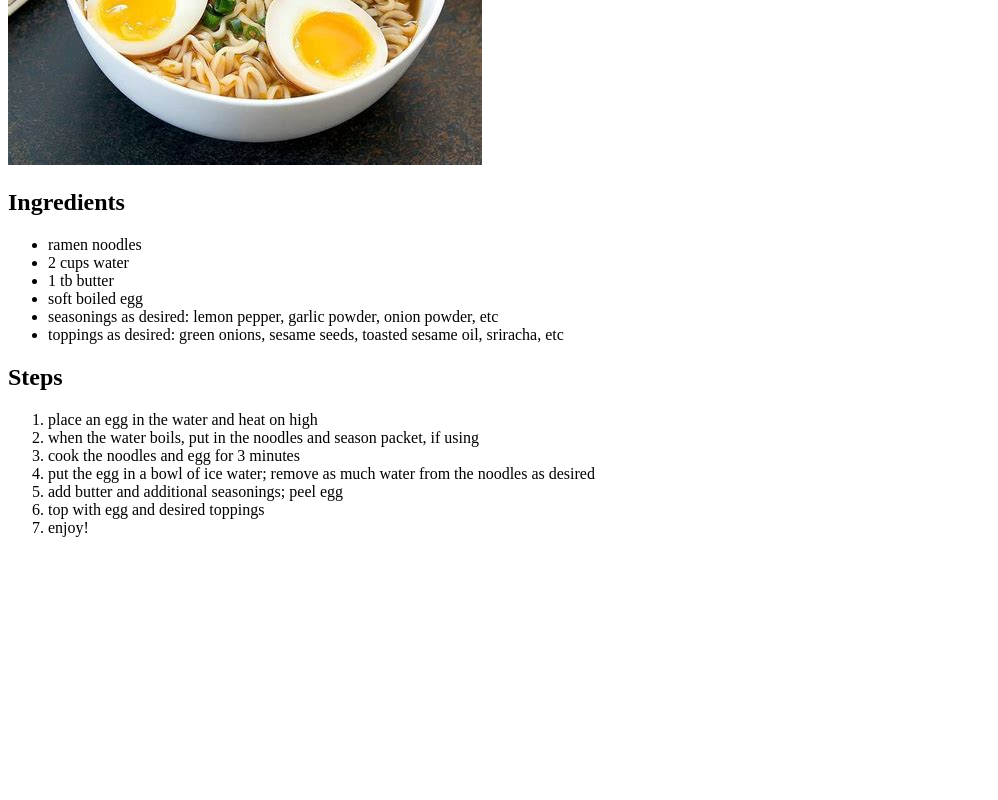
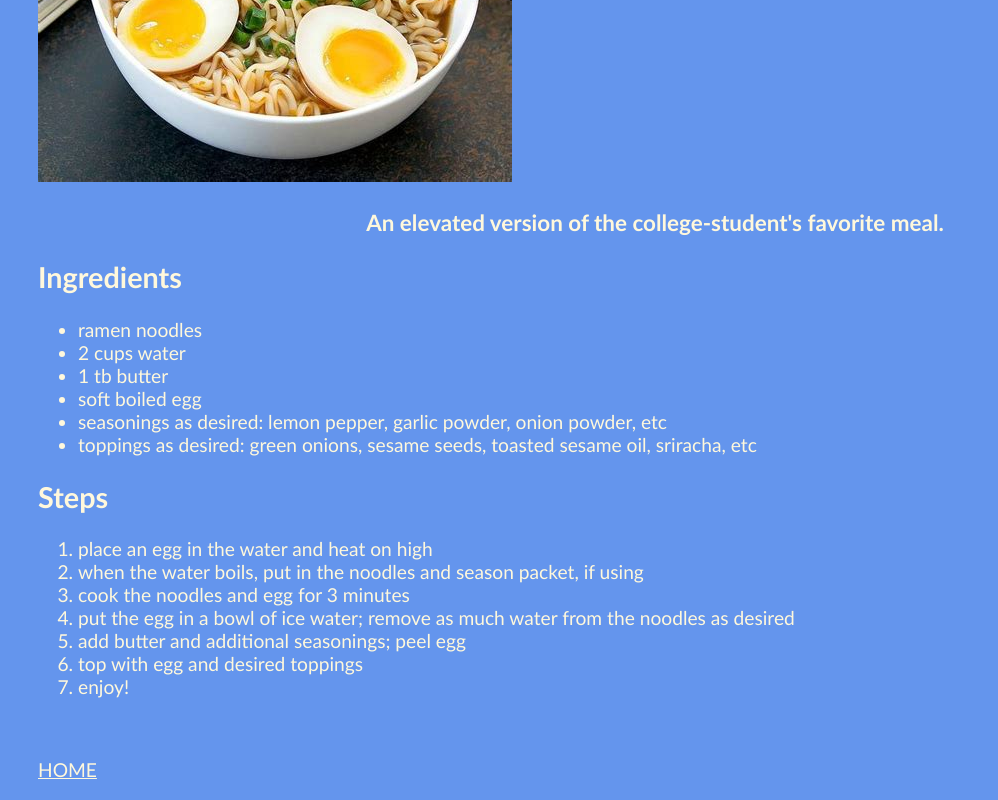
Before and after one commit to kayleelinn/odin-recipes, a plain HTML site: page recipes/ramen.html in a window 1280 px wide. Shown: the part 448-1248 px from the top of the page, without its empty margins (0-998 px from the left). Before the commit the page ends 1001 px from the top, so only its background shows below. Drawn offline with Linux system fonts and the light colour scheme.

Commit message:
add style.css and link to existing pages; link pages to index.htm l

```diff
--- a/recipes/ramen.html
+++ b/recipes/ramen.html
@@ -4,11 +4,13 @@
   <meta charset="UTF-8">
   <meta http-equiv="X-UA-Compatible" content="IE=edge">
   <meta name="viewport" content="width=device-width, initial-scale=1.0">
+  <link rel="stylesheet" href="../style.css" />
   <title>Ramen</title>
 </head>
 <body>
   <h1>Ramen</h1>
   <img src="/images/ramen.jpg" alt="delicious quick ramen">
+  <h3>An elevated version of the college-student's favorite meal.</h3>
 
   <h2>Ingredients</h2>
   <ul>
@@ -30,5 +32,7 @@
     <li>top with egg and desired toppings</li>
     <li>enjoy!</li>
   </ol>
+
+  <p><a href="../index.html">HOME</a></p>
 </body>
 </html>
--- /dev/null
+++ b/style.css
@@ -0,0 +1,19 @@
+body {
+  font-family:'Gill Sans', 'Gill Sans MT', Calibri, 'Trebuchet MS', sans-serif;
+  background-color: cornflowerblue;
+  color: cornsilk;
+  font-size: larger;
+  padding-left: 30px;
+}
+
+h1, h3, img {
+  text-align: center;
+}
+
+a {
+  color:cornsilk;
+}
+
+p {
+  padding-top: 40px;
+}
```
Also changed, not shown: index.html (+1 -0 lines), recipes/oatmeal.html (+3 -0 lines), recipes/sweet-potato.html (+4 -0 lines).
